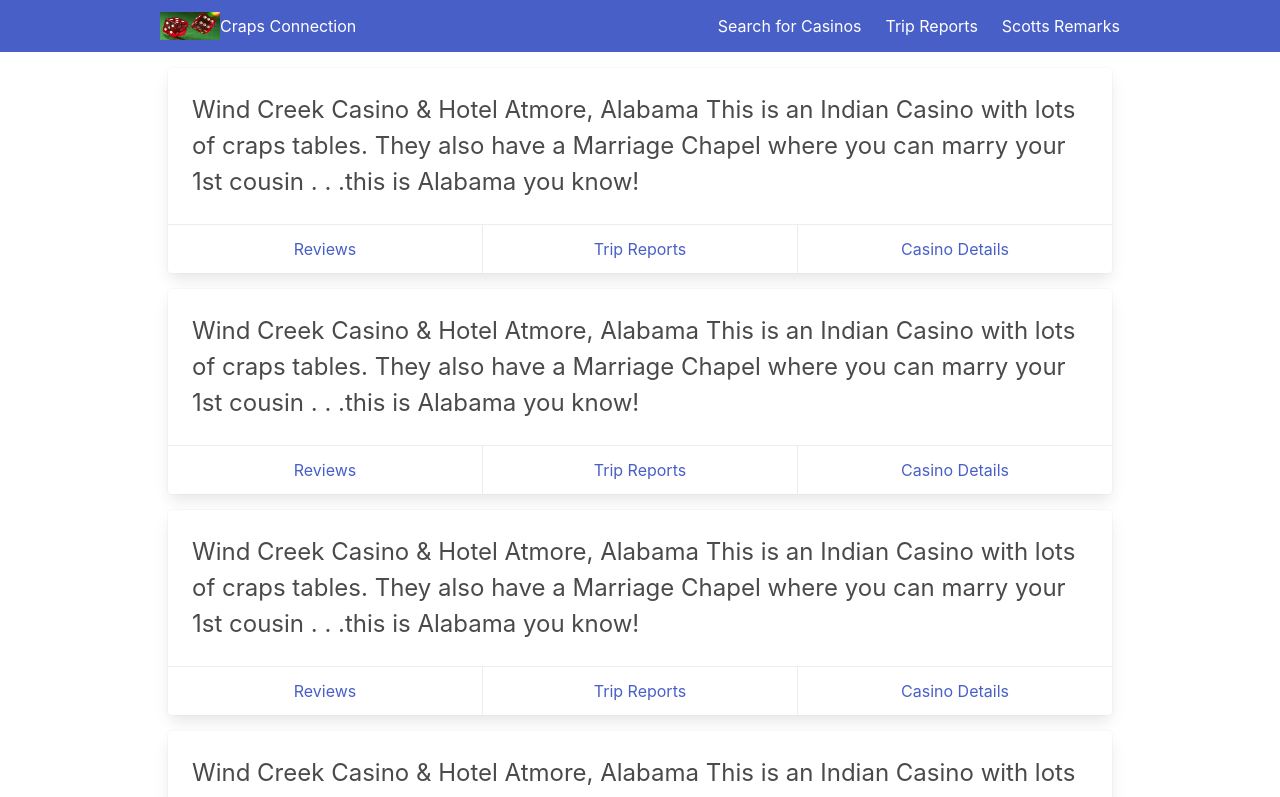
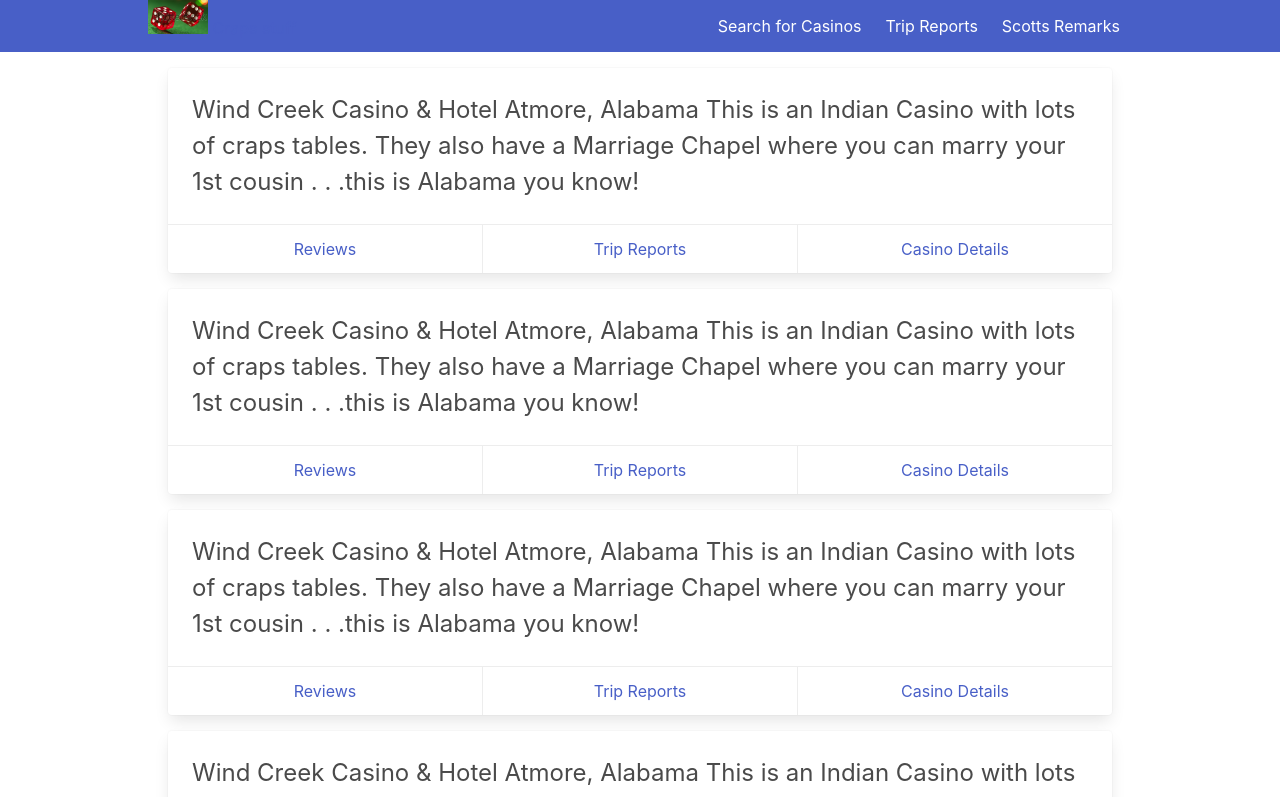
Before and after one commit to Steeaksman/crapsconVer1, a Vue app: page / in a window 1280 px wide. Shown: the top 797 px of the page. Built offline with nearby package versions, Linux system fonts and the light colour scheme.

Commit message:
line break

```diff
--- a/src/components/Layout/NavBar.vue
+++ b/src/components/Layout/NavBar.vue
@@ -6,10 +6,9 @@
     >
    <div class="container is-max-desktop">
    <div class="navbar-brand">
-   <a class="navbar-item" href="https://bulma.io">
-     <img src="/src/assets/dcrap.jpg" width="60" height="128">
-     Craps Connection
-   </a>
+    <router-link to="/"><img src="src/assets/dcrap.jpg" width="60" height="150"/>
+    Craps stuff</router-link>
+
 
    <a
    @click.prevent="showMobileNav = !showMobileNav"
@@ -41,7 +40,7 @@
    Search for Casinos
    </RouterLink>
 
-   <RouterLink to="/" class="navbar-item">
+   <RouterLink to="/notes" class="navbar-item">
    Trip Reports
    </RouterLink>
 
```
